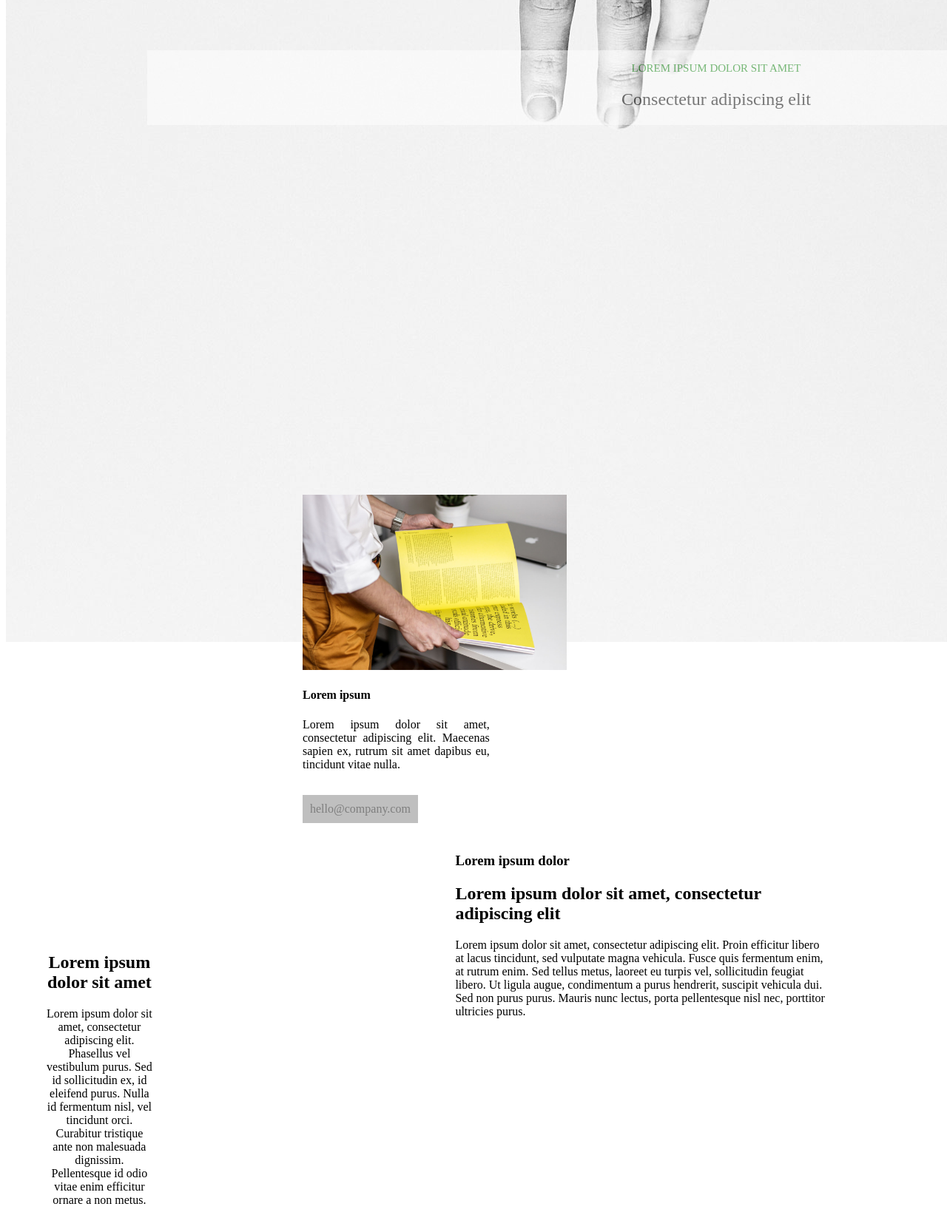
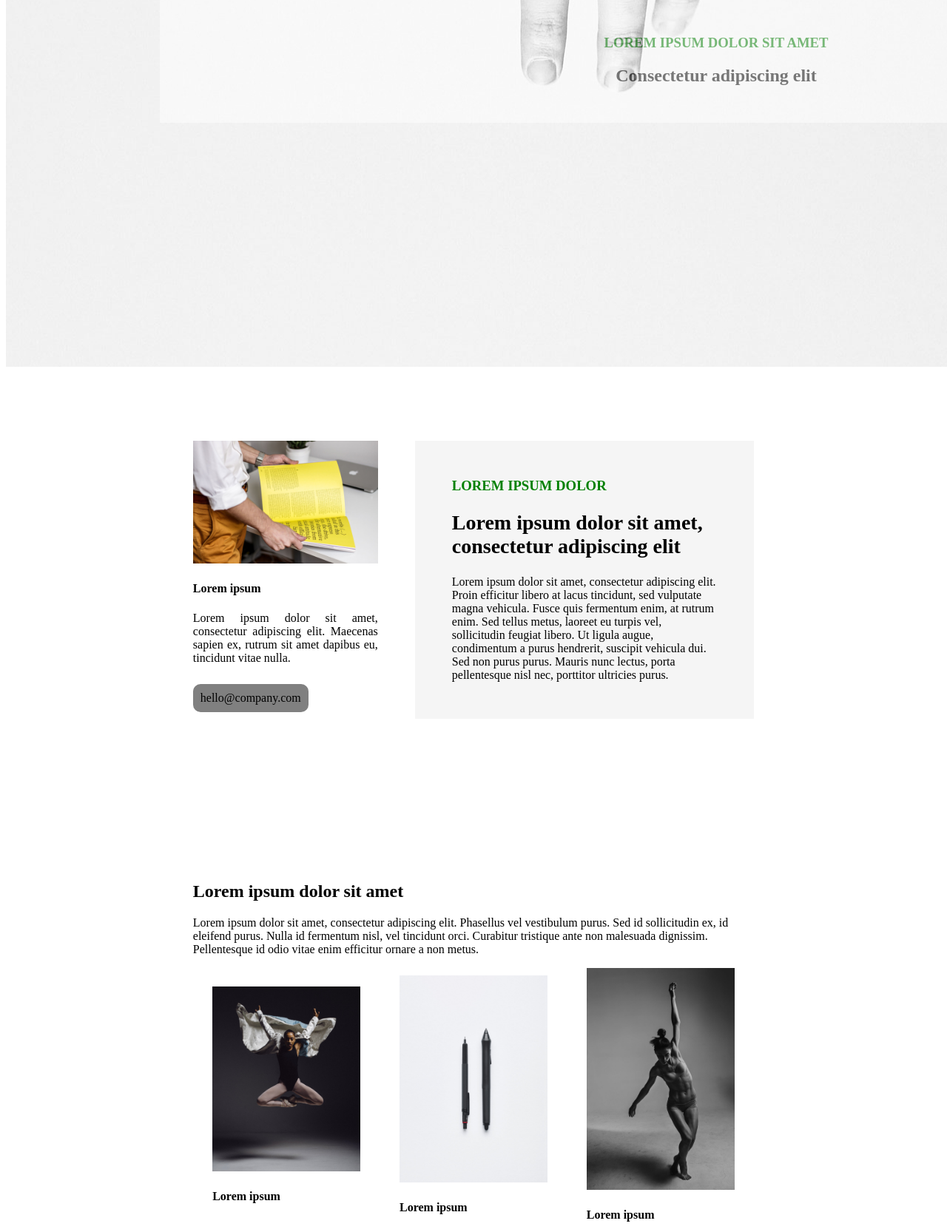
Before and after one commit to mahmutmft/FINKI-ONVD, a plain HTML site: page Задачи од лабораториски вежби (испитен формат)/zadaca_cetvrtok/index.html in a window 1280 px wide. Shown: the part 340-2006 px from the top of the page at 74% size. Drawn offline with Linux system fonts and the light colour scheme.

Commit message:
za sekoj slucaj

```diff
--- a/Задачи од лабораториски вежби (испитен формат)/zadaca_cetvrtok/css/style.css
+++ b/Задачи од лабораториски вежби (испитен формат)/zadaca_cetvrtok/css/style.css
@@ -3,81 +3,115 @@ html {
     padding: 0;
 }
 
-div.container div.row #home{
-    background: url("../images/home-bg.jpg") no-repeat 0px -600px;
+body > div:nth-child(1) {
+    background: url("../images/home-bg.jpg") no-repeat 0px -650px;
     width: 1920px;
-    height: 100vh;
 }
 
-section#home.parallax-section {
+#home.parallax-section .col-md-offset-1.col-md-10 {
+    display: flex;
+    justify-content: center;
+    margin: auto;
+    padding-top: 330px;
+    padding-bottom: 330px;
     text-align: center;
-    padding-top: 400px;
 }
 
-.parallax-section .col-md-offset-1 {
-    border: 1px solid white;
-    background-color: white;
+#home.parallax-section div.home-wrapper {
+    display: inline-block;
+    background: white;
     opacity: 50%;
-    width: 80%;
-    margin: auto;
+    padding: 30px 600px;
 }
 
-.home-wrapper h3 {
+#home.parallax-section div.home-wrapper h3 {
+    text-transform: uppercase;
     color: green;
-    text-transform: uppercase;
-    font-weight: 300;
-    font-size: 15px;
 }
 
-.home-wrapper h1 {
-    font-weight: 300;
-}
-#about{
-    margin-top: -200px;
-    margin-bottom: 500px;
-}
-#about .container .row .col-md-4{
-    float: left;
-    width: 20%;
-    margin-left: 400px;
-    border: 1px solid transparent;
-    text-align: justify;
-}
-#about .container .row .col-md-8{
-    float: right;
-    width: 40%;
-    margin-right: 130px;
-    border: 1px solid transparent;
-    padding: 20px;
-    background: white;
-}
-#about .img-responsive{
-    width: 357px;
-    height: 237px;
-}
-.col-md-4 > div:nth-child(2) > a:nth-child(3){
-    padding: 10px;
-    text-align: center;
-    background-color: grey;
-    text-decoration: none;
-    color: black;
-    opacity: 50%;
-    margin-top: 16px;
-    float: left;
-}
-#work.parallax-section .container .row .col-md-12{
-    width: 57%;
+#about.parallax-section {
+    width: 60%;
     margin: auto;
     padding-top: 100px;
     padding-bottom: 100px;
 }
-#work .img-responsive{
-    width: 100px;
-    height: 100px;
+
+#about.parallax-section div.row {
+    display: flex;
+    flex-direction: row;
+    justify-content: space-around;
+    gap: 50px;
 }
-#work.parallax-section .container .row{
-    width: 20%;
-    text-align: center;
-    display: inline-block;
+
+#about.parallax-section div.col-md-4 img {
+    width: 250px;
+}
+
+#about div.col-md-4 {
+    text-align: justify;
+}
+
+#about div.col-md-4 a {
+    padding: 10px;
+    background-color: grey;
+    color: black;
+    border-radius: 10px;
+    margin-top: 10px;
+    float: left;
+    text-decoration: none;
+}
+
+#about div.col-md-8 {
+    background-color: whitesmoke;
+    float: right;
+}
+
+#about div.col-md-8 .about-thumb {
+    margin: 50px;
+}
+
+#about div.col-md-8 .section-title h3 {
+    color: green;
+    text-transform: uppercase;
+}
+
+#about div.col-md-8 .section-title h2 {
+    font-size: 28px;
+}
+
+#work.parallax-section {
+    width: 60%;
+    margin: auto;
+    padding-top: 100px;
+    padding-bottom: 100px;
+}
+
+#work.parallax-section div.row {
+    display: flex;
+    flex-direction: row;
+    flex-wrap: wrap;
+}
+
+#work.parallax-section .col-md-3 {
     margin: auto;
 }
+
+#work.parallax-section img {
+    width: 200px;
+}
+
+#work.parallax-section img {
+    width: 200px;
+}
+
+#contact.parallax-section {
+    width: 60%;
+    margin: auto;
+    padding-top: 100px;
+    padding-bottom: 100px;
+}
+
+textarea {
+    width: 1094px;
+    height: 200px;
+}
--- a/Задачи од лабораториски вежби (испитен формат)/zadaca_cetvrtok/index.html
+++ b/Задачи од лабораториски вежби (испитен формат)/zadaca_cetvrtok/index.html
@@ -110,36 +110,36 @@
      <div class="container">
           <div class="row">
 
-<!--               <div class="col-md-12 col-sm-12">-->
-<!--                    <div class="section-title">-->
-<!--                         <h2>Lorem ipsum dolor sit amet</h2>-->
-<!--                         <p>Lorem ipsum dolor sit amet, consectetur adipiscing elit. Sed vehicula mauris in orci vehicula, at luctus mauris hendrerit. Fusce aliquet quis ante ac pretium. Donec quis nibh sed elit rhoncus condimentum.</p>-->
-<!--                    </div>-->
-<!--               </div>-->
+               <div class="col-md-12 col-sm-12">
+                    <div class="section-title">
+                         <h2>Lorem ipsum dolor sit amet</h2>
+                         <p>Lorem ipsum dolor sit amet, consectetur adipiscing elit. Sed vehicula mauris in orci vehicula, at luctus mauris hendrerit. Fusce aliquet quis ante ac pretium. Donec quis nibh sed elit rhoncus condimentum.</p>
+                    </div>
+               </div>
 
-<!--               <div class="col-md-12 col-sm-12">-->
-<!--                    <div>-->
-<!--                         <form action="#" method="post" id="contact-form">-->
-<!--                              <div class="col-md-12 col-sm-12">-->
-<!--                                   <textarea class="form-control" rows="5" name="message" placeholder="Message"></textarea>-->
-<!--                              </div>-->
-<!--                              <div class="col-md-6 col-sm-6">-->
-<!--                                   <input type="text" class="form-control" name="name" placeholder="Name">-->
-<!--                              </div>-->
-<!--                              <div class="col-md-6 col-sm-6">-->
-<!--                                   <input type="email" class="form-control" name="email" placeholder="Email">-->
-<!--                              </div>-->
+               <div class="col-md-12 col-sm-12">
+                    <div>
+                         <form action="#" method="post" id="contact-form">
+                              <div class="col-md-12 col-sm-12">
+                                   <textarea class="form-control" rows="5" name="message" placeholder="Message"></textarea>
+                              </div>
+                              <div class="col-md-6 col-sm-6">
+                                   <input type="text" class="form-control" name="name" placeholder="Name">
+                              </div>
+                              <div class="col-md-6 col-sm-6">
+                                   <input type="email" class="form-control" name="email" placeholder="Email">
+                              </div>
 
-<!--                              <div class="col-md-offset-3 col-md-6 col-sm-offset-3 col-sm-6">-->
-<!--                                   <button id="submit" type="submit" class="form-control" value="send-mail" name="submit">Send Message</button>-->
-<!--                              </div>-->
-<!--                         </form>-->
-<!--                    </div>-->
-<!--               </div>-->
+                              <div class="col-md-offset-3 col-md-6 col-sm-offset-3 col-sm-6">
+                                   <button id="submit" type="submit" class="form-control" value="send-mail" name="submit">Send Message</button>
+                              </div>
+                         </form>
+                    </div>
+               </div>
 
-<!--          </div>-->
-<!--     </div>-->
-<!--</section>-->
+          </div>
+     </div>
+</section>
 
 
 <!--<footer id="footer" class="parallax-section">-->
```
Also changed, not shown: index.html (added, +30 -0 lines), Задачи од лабораториски вежби (испитен формат)/zadaca_cetvrtok/screenshot/strana (2).png (added).
